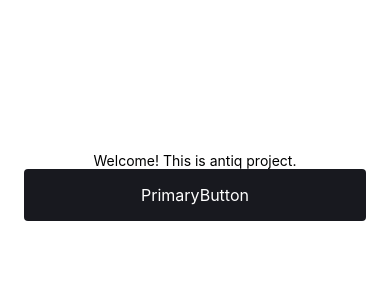
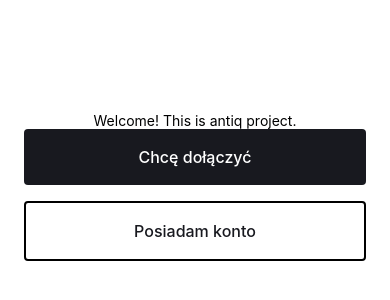
Before and after one commit to pat-pom/mobile-app, a React Native app in the folder antiq/: screen / in a window 390 px wide. Shown: the part 236-536 px from the top of the page. Built offline with nearby package versions, Linux system fonts and the light colour scheme.

Commit message:
Primary & Secondary button styles

```diff
--- a/antiq/App.js
+++ b/antiq/App.js
@@ -4,6 +4,7 @@ import { Button, SafeAreaView, StyleSheet, Text, View } from 'react-native';
 //import fonts from './src/theme/fonts'
 import Container from './src/containers/Container';
 import PrimaryButton from './src/components/PrimaryButton';
+import SecondaryButton from './src/components/SecondaryButton';
 
 export default function App() {
   return (
@@ -11,7 +12,8 @@ export default function App() {
       <Container>
           <Text>Welcome! This is antiq project.</Text>
           <StatusBar style="auto" />
-          <PrimaryButton text='PrimaryButton'/>
+          <PrimaryButton text='Chcę dołączyć'/>
+          <SecondaryButton text='Posiadam konto'/>
       </Container>
     </SafeAreaView>
   );
--- a/antiq/src/components/PrimaryButton.js
+++ b/antiq/src/components/PrimaryButton.js
@@ -7,27 +7,27 @@ import metrics from '../theme/metrics'
 const PrimaryButton = ({ text, onPress }) => {
   return (
     <TouchableOpacity onPress={onPress}>
-      <View style={styles.btnContainerStyle}>
-        <Text style={styles.btnTextStyle}> {text} </Text>
+      <View style={styles.ContainerStyle}>
+        <Text style={styles.TextStyle}> {text} </Text>
       </View>
     </TouchableOpacity>
   )
 }
 
 const styles = StyleSheet.create({
-    btnContainerStyle: {
+    ContainerStyle: {
       backgroundColor: '#18191F',
       paddingVertical: 14,
       paddingHorizontal: 16,
       width: metrics.screenWidth - 48,
       borderRadius: 4
     },
-    btnTextStyle: {
-      color: '#ffffff',
+    TextStyle: {
+      color: '#fff',
       fontSize: 16,
-      lineHeight: 24,
+      lineHeight: 28,
       textAlign: 'center',
-      //fontWeight: fonts.weight.bold,
+      fontWeight: '500',
     }
   })
 
--- a/antiq/src/components/SecondaryButton.js
+++ b/antiq/src/components/SecondaryButton.js
@@ -0,0 +1,36 @@
+import React from 'react'
+import { Text, View, TouchableOpacity, Dimensions, StyleSheet } from 'react-native'
+//import fonts from '../theme/fonts'
+import metrics from '../theme/metrics'
+
+
+const SecondaryButton = ({ text, onPress }) => {
+  return (
+    <TouchableOpacity onPress={onPress}>
+      <View style={styles.ContainerStyle}>
+        <Text style={styles.TextStyle}> {text} </Text>
+      </View>
+    </TouchableOpacity>
+  )
+}
+
+const styles = StyleSheet.create({
+    ContainerStyle: {
+      backgroundColor: '#fff',
+      paddingVertical: 14,
+      paddingHorizontal: 16,
+      width: metrics.screenWidth - 48,
+      borderRadius: 4,
+      borderWidth: 2,
+      marginTop: 16,
+    },
+    TextStyle: {
+      color: '#18191F',
+      fontSize: 16,
+      lineHeight: 28,
+      textAlign: 'center',
+      fontWeight: '500',
+    }
+  })
+
+  export default SecondaryButton
--- a/antiq/src/theme/fonts.js
+++ b/antiq/src/theme/fonts.js
@@ -1,8 +1,8 @@
 const weight = {
-    regular: 'normal',
+    regular: 400,
     medium: 500,
     semiBold: 600,
-    bold: 'bold',
+    bold: 700,
 };
 
 const type = {
```
